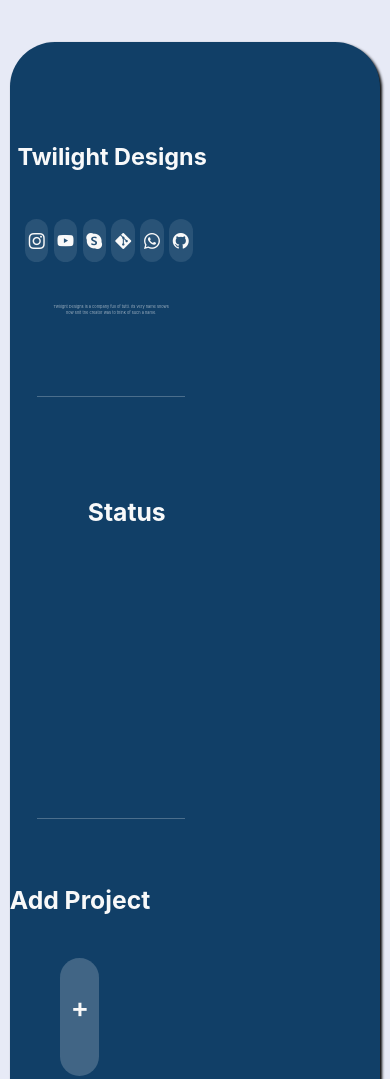
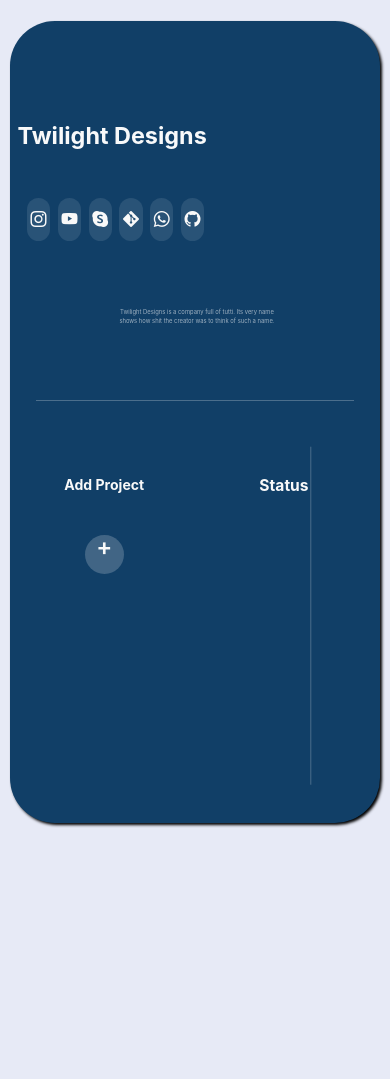
Before and after one commit to khizaryasin/projectmanagertwilight, a plain HTML site: page index.html in a window 390 px wide. Shown: the top 1079 px of the page. After the commit the page ends 1000 px from the top, so only its background shows below. Drawn offline with nearby package versions, Linux system fonts and the light colour scheme.

Commit message:
big changes

```diff
--- a/style.css
+++ b/style.css
@@ -5,7 +5,7 @@
      font-family:-apple-system, BlinkMacSystemFont, 'Segoe UI', Roboto, Oxygen, Ubuntu, Cantarell, 'Open Sans', 'Helvetica Neue', sans-serif;
 }
 body{
-
+    overflow-x: hidden;
     background: #e7eaf6;
     display: flex;
     justify-content: center;
@@ -154,9 +154,9 @@ overflow-x: hidden;
 @media screen and (max-width:768px) {
     .home{
         position: absolute;
-        margin: 5vh 2.45vw;
+        margin: 2.5vh 2.45vw;
         width: 95vw;
-        height: 140vh;
+        height: 95vh;
         background-color: #113f67;
         box-shadow: 2px 2px 3px  #000;
         border-radius: 45px;
@@ -173,55 +173,61 @@ left: 31%;
     .list{
         position: absolute;
 top: 21vh;
-left: 20%;
+left: 26%;
     }
     .list .button{
-        width: 6.5% !important;
-        height: 6% !important;
-        margin-left: 1.4vw;
+        width: 6vw !important;
+        height: 6vw !important;
+        margin-left: 1.9vw;
     }
     .p{
         position: absolute;
-        top: 31vh;
-        left: 11vw;
+        top: 34vh;
+        left: 27vw;
         text-align: center;
+        font-size: 1.5vw;
+        width: 42vw;
     }
 .hr{
     position: absolute;
-    top: 40vh;
-    left: 7vw;
+    top: 43vh;
+    left: 7%;
     width: 38vw;
     transform: rotate(0deg);
+    width: 86%;
+}
+.hr2{
+    top: 68.5vh;
+    left: 34vw;
+transform: rotate(90deg);
 }
 
 .add{
     position: absolute;
-    top: 100vh;
-    left: 0;
+    top: 54vh;
+    left: 14vw;
     color: #f9f9f9;
+}
+.add h2{
+    font-size: 3.6vw;
 }
 .append{
     width: 10vw !important;
-    font-size: 8vw;
+font-size: 7vw;
+height: 10vw;
 }
 
 .status{
     position: absolute;
-    top: 63vh;
-    left: 11vw;
+    top: 65vh;
+    left: 53vw;
   width: 30vw;
 }
 .stat{
     position: absolute;
     top: 54vh;
-    left: 20vw;
-}
-.hr2{
-    position: absolute;
-    top: 90vh;
-    left: 7vw;
-    width: 38vw;
-    transform: rotate(0deg);
+    left: 64vw;
+    font-size: 4vw;
 }
 }
 @media screen and (max-width:425px){
```
